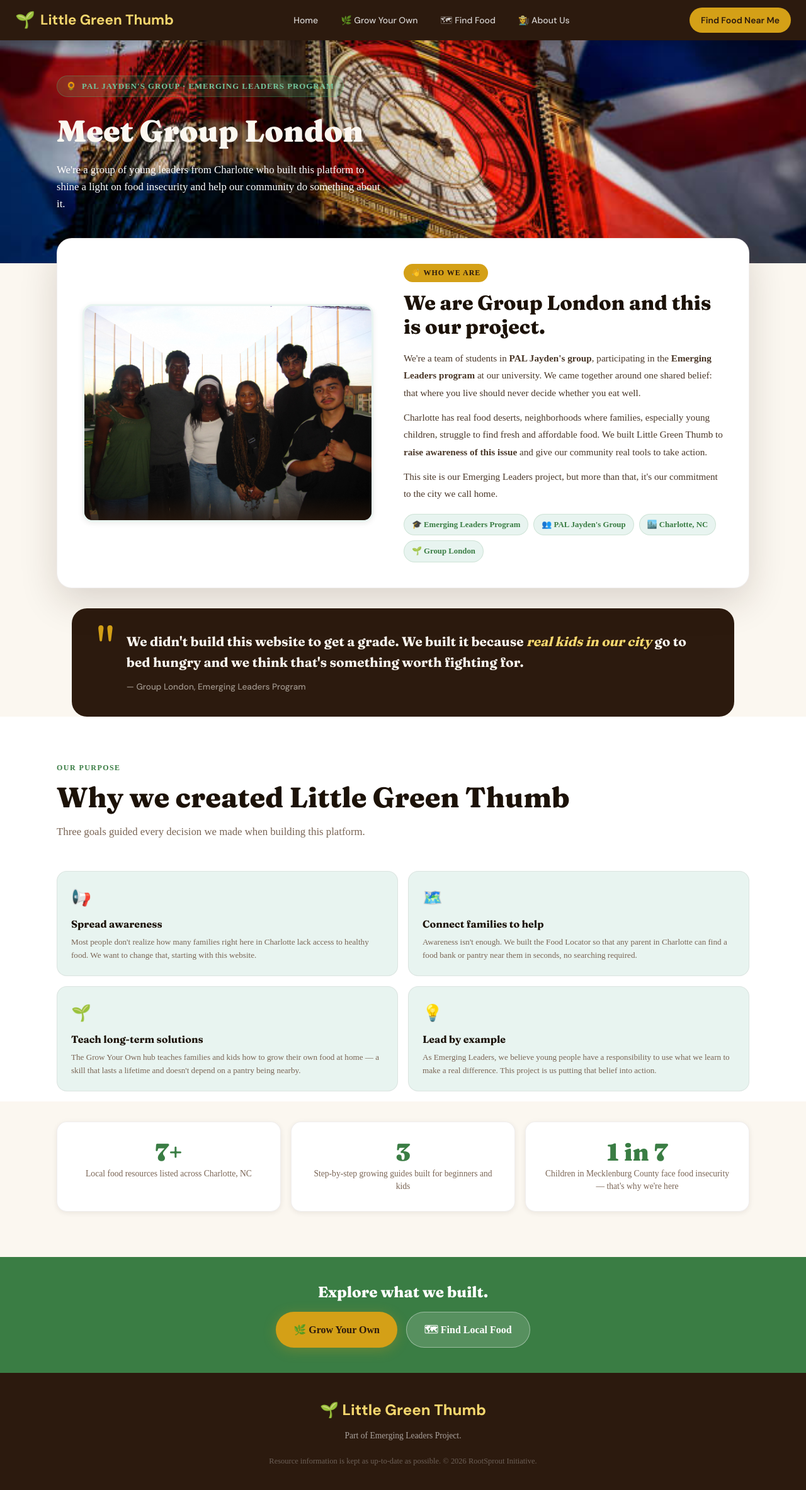
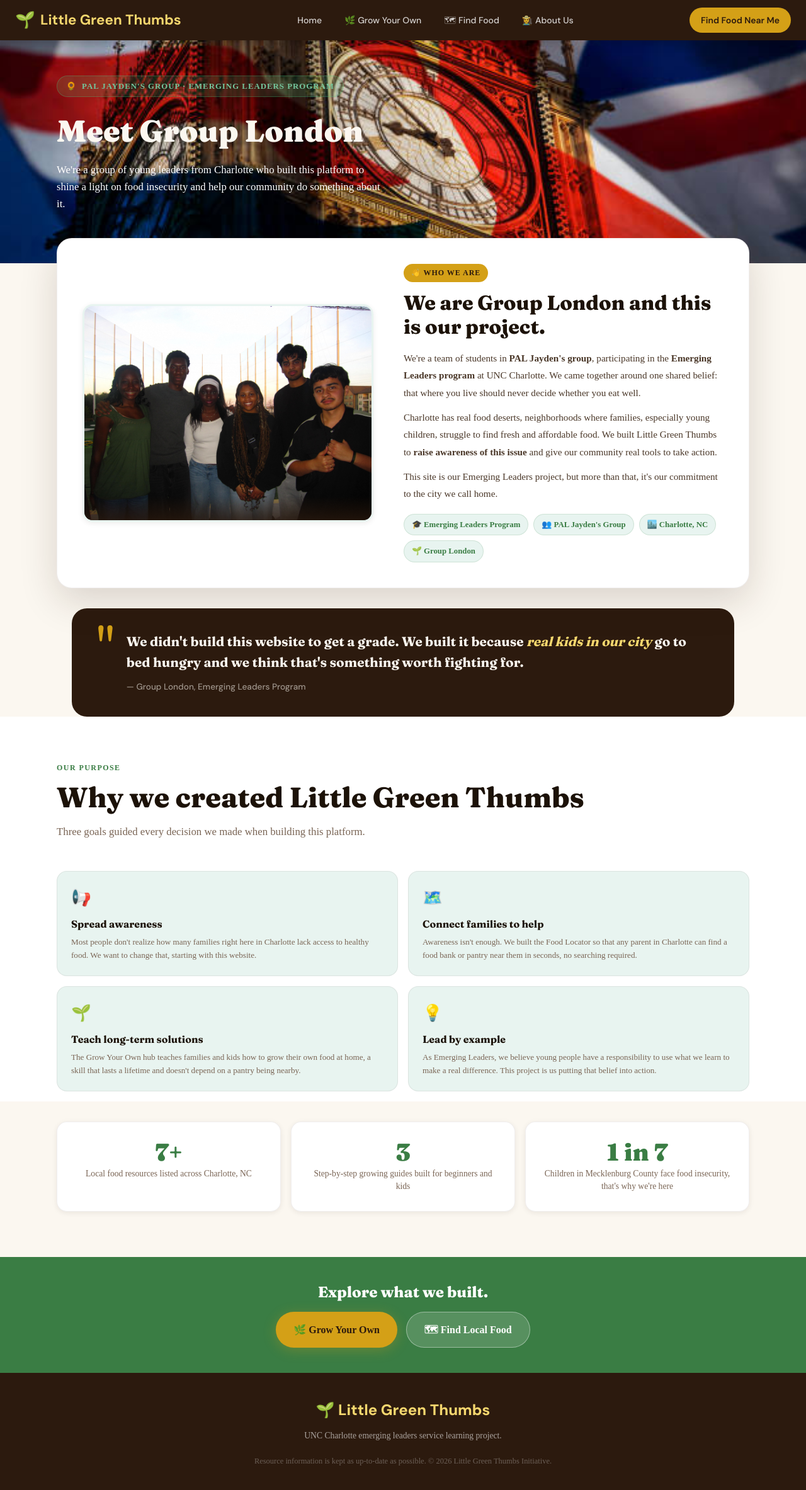
Before and after one commit to AyushP1009/rootsprout, a Next.js app: page /about in a window 1280 px wide. Shown: the top 2366 px of the page at 63% size. Built offline with nearby package versions, Linux system fonts and the light colour scheme.

Commit message:
changed the title to plural and made minor changes

```diff
--- a/app/about/page.tsx
+++ b/app/about/page.tsx
@@ -33,10 +33,10 @@ export default function AboutPage() {
             <span className="team-badge">👋 Who We Are</span>
             <h2>We are Group London and this is our project.</h2>
             <p>
-              We're a team of students in <strong>PAL Jayden's group</strong>, participating in the <strong>Emerging Leaders program</strong> at our university. We came together around one shared belief: that where you live should never decide whether you eat well.
+              We're a team of students in <strong>PAL Jayden's group</strong>, participating in the <strong>Emerging Leaders program</strong> at UNC Charlotte. We came together around one shared belief: that where you live should never decide whether you eat well.
             </p>
             <p>
-              Charlotte has real food deserts, neighborhoods where families, especially young children, struggle to find fresh and affordable food. We built Little Green Thumb to <strong>raise awareness of this issue</strong> and give our community real tools to take action.
+              Charlotte has real food deserts, neighborhoods where families, especially young children, struggle to find fresh and affordable food. We built Little Green Thumbs to <strong>raise awareness of this issue</strong> and give our community real tools to take action.
             </p>
             <p>
               This site is our Emerging Leaders project, but more than that, it's our commitment to the city we call home.
@@ -70,7 +70,7 @@ export default function AboutPage() {
         <div className="section-inner">
           <div className="section-header">
             <div className="section-label">Our purpose</div>
-            <h2 className="section-title">Why we created Little Green Thumb</h2>
+            <h2 className="section-title">Why we created Little Green Thumbs</h2>
             <p className="section-sub">Three goals guided every decision we made when building this platform.</p>
           </div>
           <div className="about-values">
@@ -87,7 +87,7 @@ export default function AboutPage() {
             <div className="about-value-card">
               <span className="val-icon">🌱</span>
               <div className="val-title">Teach long-term solutions</div>
-              <div className="val-body">The Grow Your Own hub teaches families and kids how to grow their own food at home — a skill that lasts a lifetime and doesn't depend on a pantry being nearby.</div>
+              <div className="val-body">The Grow Your Own hub teaches families and kids how to grow their own food at home, a skill that lasts a lifetime and doesn't depend on a pantry being nearby.</div>
             </div>
             <div className="about-value-card">
               <span className="val-icon">💡</span>
@@ -111,7 +111,7 @@ export default function AboutPage() {
           </div>
           <div className="about-stat-card">
             <div className="stat-num">1 in 7</div>
-            <div className="stat-lbl">Children in Mecklenburg County face food insecurity — that's why we're here</div>
+            <div className="stat-lbl">Children in Mecklenburg County face food insecurity, that's why we're here</div>
           </div>
         </div>
       </div>
--- a/app/layout.tsx
+++ b/app/layout.tsx
@@ -16,7 +16,7 @@ const dmSans = DM_Sans({
 });
 
 export const metadata: Metadata = {
-  title: "Little Green Thumb — Grow & Nourish Charlotte",
+  title: "Little Green Thumbs — Grow & Nourish Charlotte",
   description: "A university leadership initiative addressing food insecurity in Charlotte, NC.",
 };
 
@@ -31,7 +31,7 @@ export default function RootLayout({
         {/* Navigation Bar */}
         <nav className="nav">
           <Link href="/" className="nav-logo">
-            <span>🌱</span> Little Green Thumb
+            <span>🌱</span> Little Green Thumbs
           </Link>
           <div className="nav-links-wrap" id="navLinks">
             <ul className="nav-links">
@@ -51,10 +51,10 @@ export default function RootLayout({
 
         {/* Footer */}
         <footer>
-          <div className="footer-logo">🌱 Little Green Thumb</div>
-          <p>Part of Emerging Leaders Project.</p>
+          <div className="footer-logo">🌱 Little Green Thumbs</div>
+          <p>UNC Charlotte emerging leaders service learning project.</p>
           <div className="footer-note">
-            Resource information is kept as up-to-date as possible. © 2026 RootSprout Initiative.
+            Resource information is kept as up-to-date as possible. © 2026 Little Green Thumbs Initiative.
           </div>
         </footer>
       </body>
--- a/app/page.tsx
+++ b/app/page.tsx
@@ -18,7 +18,7 @@ export default function Home() {
               Every child deserves to <span className="accent">grow</span> and be <span className="accent">nourished.</span>
             </h1>
             <p className="hero-desc animate-in delay-2">
-              Little Green Thumb helps Charlotte families access fresh food resources and learn to grow their own produce, right in their own homes and communities.
+              Little Green Thumbs helps Charlotte families access fresh food resources and learn to grow their own produce, right in their own homes and communities.
             </p>
             <div className="hero-actions animate-in delay-3">
               <Link href="/grow" className="btn-primary">
```
